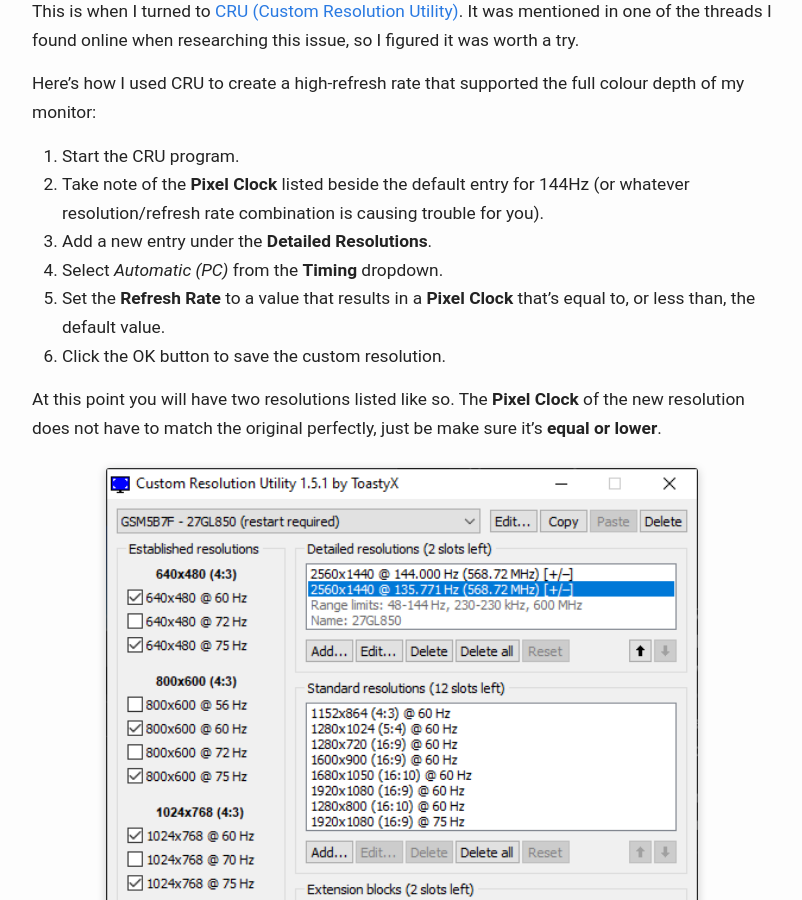
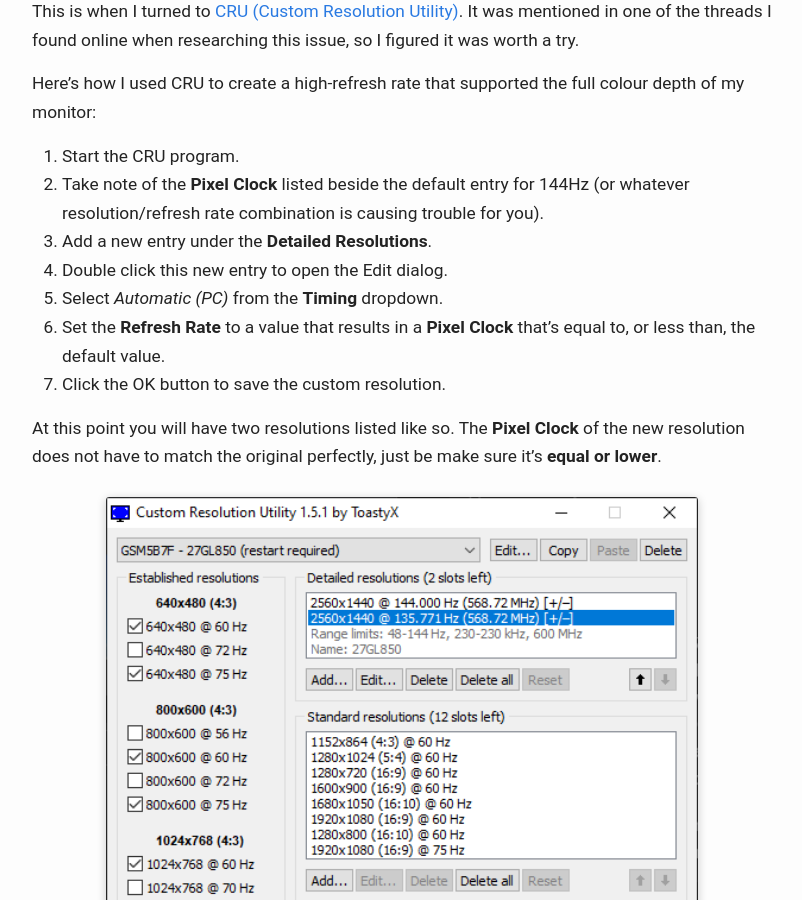
Before and after one commit to evanshortiss/evanshortiss.github.io, a Jekyll site: the page built from _posts/2021-07-26-amd-driver-memory-lock-timeout.markdown, in a window 1280 px wide and 900 px high, scrolled down 3098 px. Shown: the whole window, without its empty margins (238-1040 px from the left). Built offline with Jekyll 4.4.1, drawn with Linux system fonts in a browser that asks for light colours.

Commit message:
add missing step in cru steps

```diff
--- a/_posts/2021-07-26-amd-driver-memory-lock-timeout.markdown
+++ b/_posts/2021-07-26-amd-driver-memory-lock-timeout.markdown
@@ -96,6 +96,7 @@
 1. Start the CRU program.
 1. Take note of the **Pixel Clock** listed beside the default entry for 144Hz (or whatever resolution/refresh rate combination is causing trouble for you).
 1. Add a new entry under the **Detailed Resolutions**.
+1. Double click this new entry to open the Edit dialog.
 1. Select *Automatic (PC)* from the **Timing** dropdown.
 1. Set the **Refresh Rate** to a value that results in a **Pixel Clock** that's equal to, or less than, the default value.
 1. Click the OK button to save the custom resolution.
```
